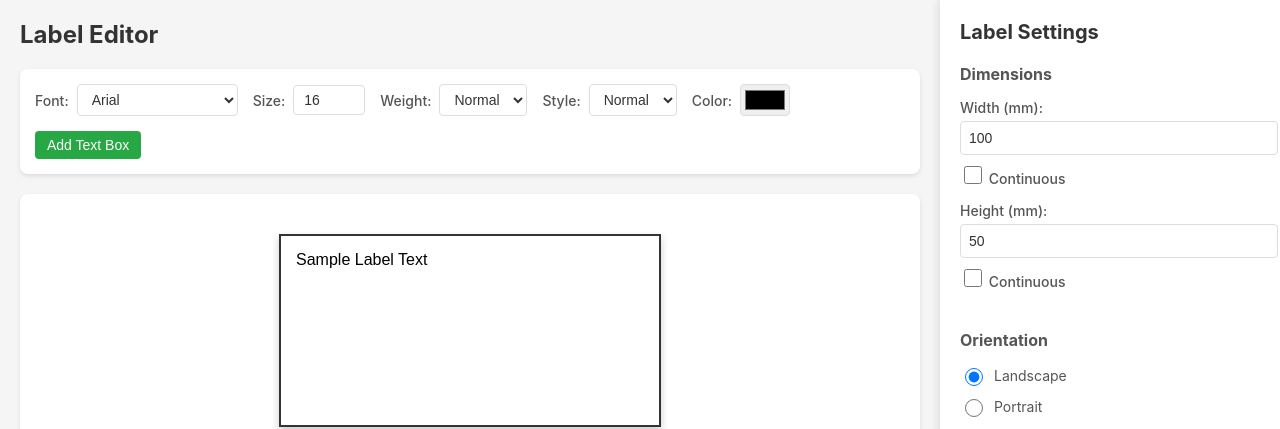
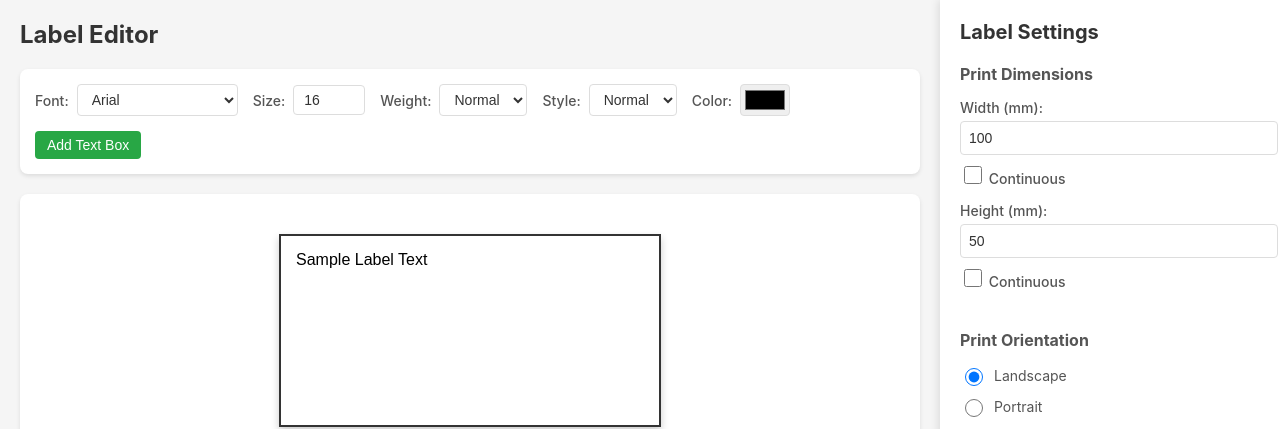
Before and after one commit to NotCoffee418/Labelgood, a SvelteKit app: page / in a window 1280 px wide. Shown: the top 429 px of the page. Built offline with nearby package versions, Linux system fonts and the light colour scheme.

Commit message:
Rename Dimensions to Print Dimensions and Orientation to Print Orientation
Co-authored-by: NotCoffee418 <9306304+NotCoffee418@users.noreply.github.com>

```diff
--- a/src/routes/+page.svelte
+++ b/src/routes/+page.svelte
@@ -289,7 +289,7 @@
     <h2>Label Settings</h2>
 
     <div class="settings-group">
-      <h3>Dimensions</h3>
+      <h3>Print Dimensions</h3>
 
       <div class="dimension-control">
         <label for="width">Width (mm):</label>
@@ -333,7 +333,7 @@
     </div>
 
     <div class="settings-group">
-      <h3>Orientation</h3>
+      <h3>Print Orientation</h3>
       <div class="radio-group">
         <label class="radio-label">
           <input
```
